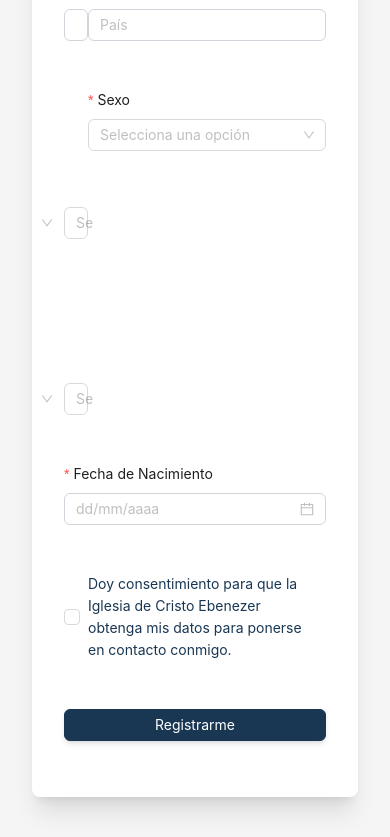
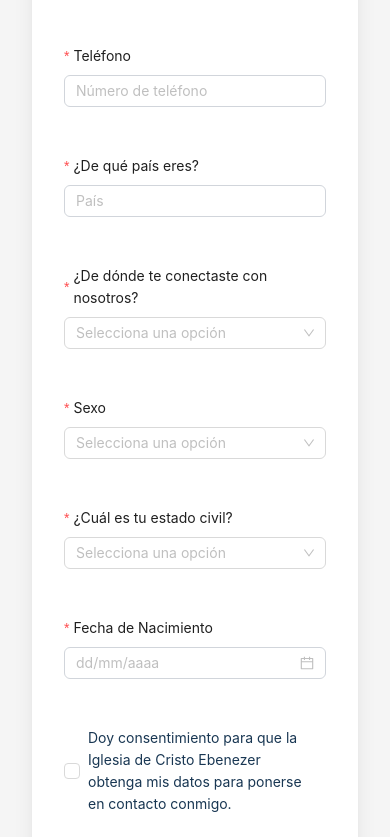
Before and after one commit to RicardoAyala2003/proyecto, a React (Vite) app in the folder frontend/: page /registro in a window 390 px wide. Shown: the part 967-1804 px from the top of the page. Built offline with nearby package versions, Linux system fonts and the light colour scheme.

Commit message:
feat: add responsive form layout and custom font styles for Orar component

```diff
--- a/frontend/pages/Devarea/Devarea.jsx
+++ b/frontend/pages/Devarea/Devarea.jsx
@@ -45,13 +45,41 @@ const HomePage = () => {
     // Agrega más URLs de imágenes
   ];
   return (
-    <div className="container">
-      <h1 className="text-4xl font-bold text-center mb-8">
-        Galería de Imágenes
-      </h1>
-      <MasonryGallery images={images} />
+    <div>
+      <a
+        href="#"
+        class="flex flex-col items-center bg-white border border-gray-200 rounded-lg shadow md:flex-row md:max-w-xl hover:bg-gray-100 dark:border-gray-700 dark:bg-gray-800 dark:hover:bg-gray-700">
+        <img
+          class="object-cover w-full rounded-t-lg h-96 md:h-auto md:w-48 md:rounded-none md:rounded-s-lg"
+          src="https://firebasestorage.googleapis.com/v0/b/firedarkpage.appspot.com/o/images%2Fjake%20mago.jpg825a0c9a-7ac4-41e5-9987-d77f1a513a95?alt=media&token=a21ce907-6ad1-4ed5-8f33-c485929d1b09"
+          alt=""
+        />
+        <div class="flex flex-col justify-between p-4 leading-normal">
+          <h5 class="mb-2 text-2xl font-bold tracking-tight text-gray-900 dark:text-white">
+            Noteworthy technology acquisitions 2021
+          </h5>
+          <p class="mb-3 font-normal text-gray-700 dark:text-gray-400">
+            Here are the biggest enterprise technology acquisitions of 2021 so
+            far, in reverse chronological order.
+          </p>
+        </div>
+      </a>
     </div>
   );
 };
 
+{
+  /* <div className="container">
+
+
+
+
+
+<h1 className="text-4xl font-bold text-center mb-8">
+  Galería de Imágenes
+</h1>
+<MasonryGallery images={images} />
+</div> */
+}
+
 export default HomePage;
--- /dev/null
+++ b/frontend/pages/Inicio/Formularios/Orar.css
@@ -0,0 +1,15 @@
+form {
+    display: grid;
+    grid-template-columns: 1fr; /* Por defecto, un solo campo por fila */
+    gap: 1rem; /* Espaciado entre filas y columnas */
+  }
+
+  @media (min-width: 768px) {
+    form {
+      grid-template-columns: repeat(1, 1fr); /* Dos campos por fila en pantallas medianas o mayores */
+    }
+  }
+
+  .form-item.col-span-2 {
+    grid-column: span 2; /* Asegura que el elemento ocupe toda la fila */
+  }
--- a/frontend/pages/Inicio/Formularios/Registro.jsx
+++ b/frontend/pages/Inicio/Formularios/Registro.jsx
@@ -1,5 +1,13 @@
 import React from "react";
-import { Form, Input, Select, DatePicker, Button, Checkbox, message } from "antd";
+import {
+  Form,
+  Input,
+  Select,
+  DatePicker,
+  Button,
+  Checkbox,
+  message,
+} from "antd";
 import emailjs from "emailjs-com"; // Importa emailjs
 import ImagesBanner from "../../../components/ImagesBanner/ImagesBanner";
 const { Option } = Select;
@@ -30,10 +38,10 @@ const RegistrationPage = () => {
     // Envía los datos del formulario a través de EmailJS
     emailjs
       .send(
-        "service_obtrgew",  // Reemplaza con tu Service ID de EmailJS
-        "template_ludl0w4",  // Reemplaza con tu Template ID de EmailJS
-        formData,            // Datos del formulario
-        "n5qQRXbDPKrostj0M"       // Reemplaza con tu User ID de EmailJS
+        "service_obtrgew", // Reemplaza con tu Service ID de EmailJS
+        "template_ludl0w4", // Reemplaza con tu Template ID de EmailJS
+        formData, // Datos del formulario
+        "n5qQRXbDPKrostj0M" // Reemplaza con tu User ID de EmailJS
       )
       .then(
         (response) => {
@@ -65,14 +73,19 @@ const RegistrationPage = () => {
           </div>
         </div>
       </ImagesBanner>
-      <div className="p-8" style={{ paddingTop: "300px", paddingBottom: "200px" }}>
+      <div
+        className="p-8"
+        style={{ paddingTop: "300px", paddingBottom: "200px" }}>
         <div className="min-h-screen flex items-center justify-center">
           <div className="w-full max-w-4xl p-8 bg-white rounded-lg shadow-xl">
-            <h1 className="text-3xl font-extrabold text-center mb-4" style={{ color: dominantColor }}>
+            <h1
+              className="text-3xl font-extrabold text-center mb-4"
+              style={{ color: dominantColor }}>
               ¡Tenemos un lugar para ti!
             </h1>
             <p className="text-center mb-6" style={{ color: dominantColor }}>
-              Queremos darte la bienvenida a la familia de Dios y a Ebenezer Honduras.
+              Queremos darte la bienvenida a la familia de Dios y a Ebenezer
+              Honduras.
             </p>
             <Form
               form={form} // Asocia la referencia del formulario
@@ -80,8 +93,7 @@ const RegistrationPage = () => {
               layout="vertical"
               onFinish={onFinish}
               onFinishFailed={onFinishFailed}
-              className="grid grid-cols-1 md:grid-cols-2 gap-6"
-            >
+              className="grid grid-cols-1 gap-6 sm:grid-cols-1 md:grid-cols-2 lg:grid-cols-2">
               {[
                 {
                   label: "¿Cuál es tu nombre?",
@@ -109,11 +121,13 @@ const RegistrationPage = () => {
                   key={name}
                   label={label}
                   name={name}
-                  rules={[{
+                  rules={[
+                    {
                       required: true,
                       message: `Por favor, ingresa ${label.toLowerCase()}.`,
-                  }]}
-                >
+                    },
+                  ]}
+                  className="sm:col-span-1 md:col-span-1 lg:col-span-1">
                   <Input
                     type={type}
                     placeholder={placeholder}
@@ -125,12 +139,16 @@ const RegistrationPage = () => {
               <Form.Item
                 label="¿De dónde te conectaste con nosotros?"
                 name="location"
-                rules={[{
+                rules={[
+                  {
                     required: true,
                     message: "Por favor, selecciona tu ubicación.",
-                }]}
-              >
-                <Select placeholder="Selecciona una opción" className="rounded-md">
+                  },
+                ]}
+                className="sm:col-span-1 md:col-span-1 lg:col-span-1">
+                <Select
+                  placeholder="Selecciona una opción"
+                  className="rounded-md">
                   <Option value="iglesia">Desde la iglesia</Option>
                   <Option value="online">En línea</Option>
                 </Select>
@@ -139,9 +157,13 @@ const RegistrationPage = () => {
               <Form.Item
                 label="Sexo"
                 name="gender"
-                rules={[{ required: true, message: "Por favor, selecciona tu sexo." }]}
-              >
-                <Select placeholder="Selecciona una opción" className="rounded-md">
+                rules={[
+                  { required: true, message: "Por favor, selecciona tu sexo." },
+                ]}
+                className="sm:col-span-1 md:col-span-1 lg:col-span-1">
+                <Select
+                  placeholder="Selecciona una opción"
+                  className="rounded-md">
                   <Option value="male">Masculino</Option>
                   <Option value="female">Femenino</Option>
                   <Option value="other">Otro</Option>
@@ -151,12 +173,16 @@ const RegistrationPage = () => {
               <Form.Item
                 label="¿Cuál es tu estado civil?"
                 name="maritalStatus"
-                rules={[{
+                rules={[
+                  {
                     required: true,
                     message: "Por favor, selecciona tu estado civil.",
-                }]}
-              >
-                <Select placeholder="Selecciona una opción" className="rounded-md">
+                  },
+                ]}
+                className="sm:col-span-1 md:col-span-1 lg:col-span-1">
+                <Select
+                  placeholder="Selecciona una opción"
+                  className="rounded-md">
                   <Option value="single">Soltero</Option>
                   <Option value="married">Casado</Option>
                   <Option value="other">Otro</Option>
@@ -166,12 +192,13 @@ const RegistrationPage = () => {
               <Form.Item
                 label="Fecha de Nacimiento"
                 name="dob"
-                rules={[{
+                rules={[
+                  {
                     required: true,
                     message: "Por favor, ingresa tu fecha de nacimiento.",
-                }]}
-                className="col-span-2"
-              >
+                  },
+                ]}
+                className="sm:col-span-1 md:col-span-2 lg:col-span-2">
                 <DatePicker
                   className="w-full rounded-md border-gray-300 focus:ring-2 focus:ring-blue-500 transition duration-200"
                   placeholder="dd/mm/aaaa"
@@ -182,18 +209,20 @@ const RegistrationPage = () => {
               <Form.Item
                 name="consent"
                 valuePropName="checked"
-                rules={[{
+                rules={[
+                  {
                     required: true,
                     message: "Debes aceptar para continuar.",
-                }]}
-                className="col-span-2"
-              >
+                  },
+                ]}
+                className="sm:col-span-1 md:col-span-2 lg:col-span-2">
                 <Checkbox style={{ color: dominantColor }}>
-                  Doy consentimiento para que la Iglesia de Cristo Ebenezer obtenga mis datos para ponerse en contacto conmigo.
+                  Doy consentimiento para que la Iglesia de Cristo Ebenezer
+                  obtenga mis datos para ponerse en contacto conmigo.
                 </Checkbox>
               </Form.Item>
 
-              <Form.Item className="col-span-2">
+              <Form.Item className="sm:col-span-1 md:col-span-2 lg:col-span-2">
                 <Button
                   type="primary"
                   htmlType="submit"
@@ -201,8 +230,7 @@ const RegistrationPage = () => {
                   style={{
                     backgroundColor: dominantColor,
                     borderColor: dominantColor,
-                  }}
-                >
+                  }}>
                   Registrarme
                 </Button>
               </Form.Item>
--- a/frontend/src/index.css
+++ b/frontend/src/index.css
@@ -4,7 +4,27 @@
 
 :root {
   background-color: #f8f9fa;
+  font-family: 'SeptimusFont';
+  src: local('SeptimusFont'), url(/Septimus.ttf) format('truetype');
 }
+
+.text {
+  font-family: SeptimusFont;
+  font-style: normal;
+}
+
+/* :root {
+  font-family: Inter, system-ui, Avenir, Helvetica, Arial, sans-serif;
+
+} */
+/*
+@font-face {
+  font-family: 'MyFont';
+  src: local('MyFont'), url(/Septimus.ttf) format('truetype');
+  /* other formats include: 'woff2', 'truetype, 'opentype',
+                            'embedded-opentype', and 'svg'
+} */
+
 
 /* :root {
   font-family: Inter, system-ui, Avenir, Helvetica, Arial, sans-serif;
```
Also changed, not shown: frontend/pages/Inicio/Formularios/Orar.jsx (+22 -26 lines), frontend/public/Septimus.ttf (added). Lines whose indentation alone changed are shown as unchanged.
